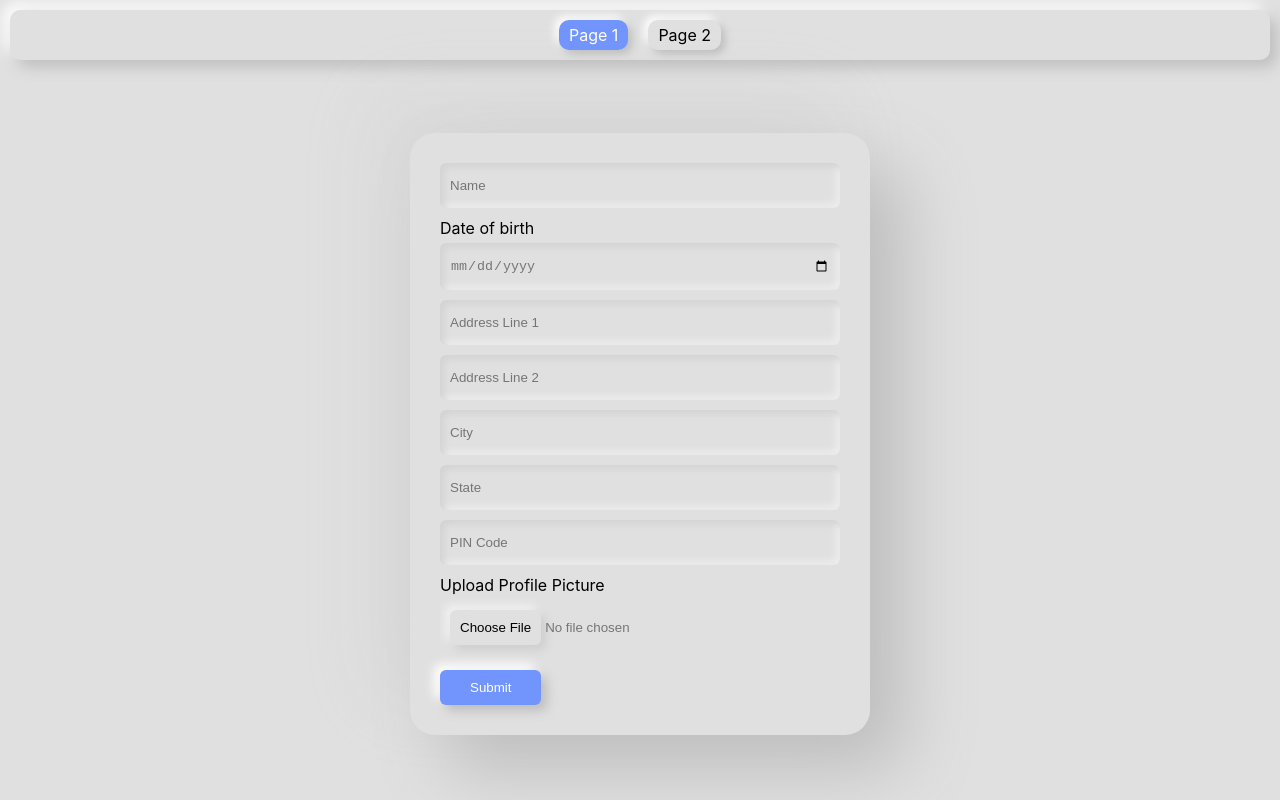
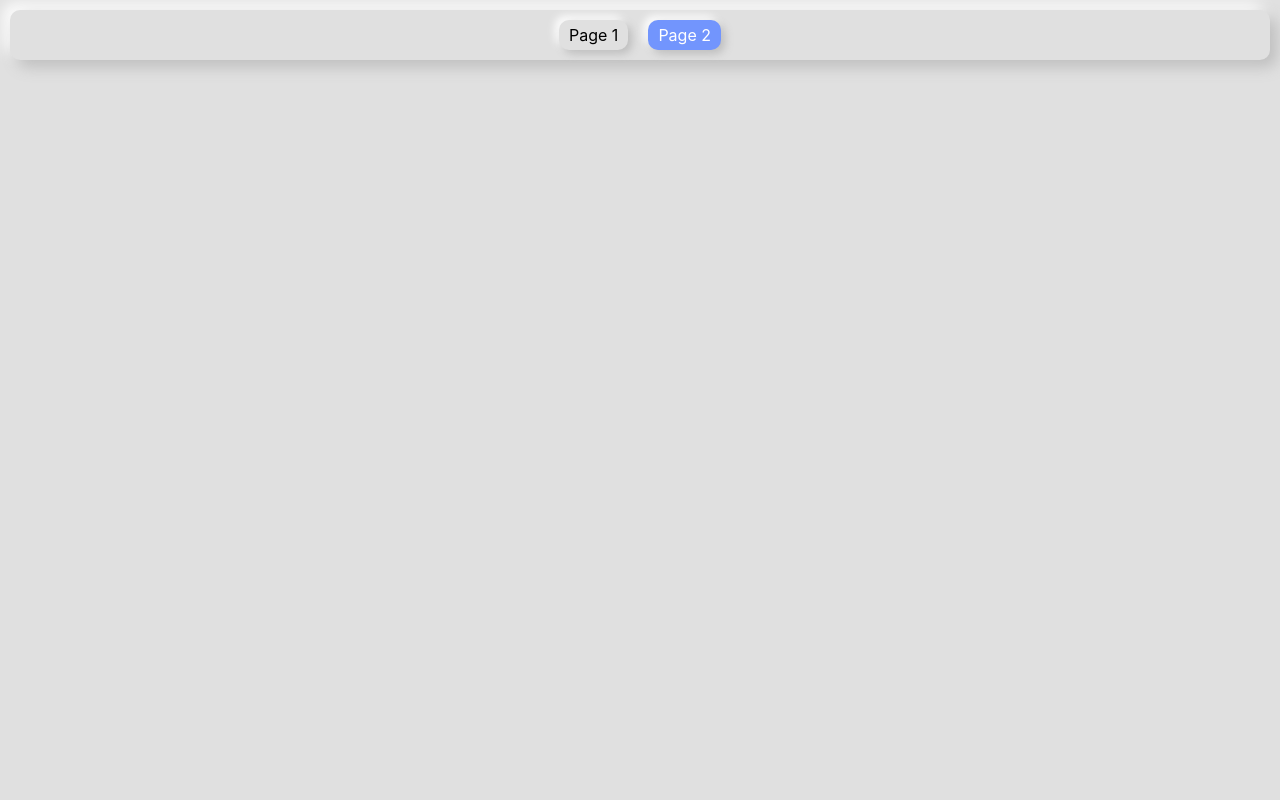
Before and after one commit to rjn991/Neumorphic-Design, a React (Create React App) app in the folder client/: page /view in a window 1280 px wide. Built offline with nearby package versions, Linux system fonts and the light colour scheme.

Commit message:
Added react-router and fixed form

```diff
--- a/client/package.json
+++ b/client/package.json
@@ -8,6 +8,7 @@
     "@testing-library/user-event": "^13.5.0",
     "react": "^18.3.1",
     "react-dom": "^18.3.1",
+    "react-router-dom": "^6.24.1",
     "react-scripts": "5.0.1",
     "rsuite": "^5.65.1",
     "web-vitals": "^2.1.4"
--- /dev/null
+++ b/client/src/Display.js
@@ -0,0 +1,15 @@
+import Navbar from "./Navbar/Navbar";
+
+import { useState, Component } from "react";
+import classes from './Display.module.css'
+class Display extends Component {
+  render() {
+    return (
+      <div className={classes.Display}>
+        <Navbar></Navbar>
+      </div>
+    );
+  }
+}
+
+export default Display;
--- /dev/null
+++ b/client/src/Display.module.css
@@ -0,0 +1,4 @@
+.Display {
+    padding-top: 10px;
+    position: relative
+}
--- a/client/src/Form/Form.js
+++ b/client/src/Form/Form.js
@@ -118,7 +118,7 @@ const Form = (props) => {
           ></input>
           <br></br>
           <input
-            className={classes.inputBox}
+            className={[classes.inputBox,classes.inputNumber].join(" ")}
             type="number"
             placeholder="PIN Code"
             value={pincode}
--- a/client/src/Form/Form.module.css
+++ b/client/src/Form/Form.module.css
@@ -51,6 +51,13 @@
   box-shadow: 6px 6px 11px #bebebe, -6px -6px 11px #ffffff;
   color: white;
 }
+.inputBox[type=number]::-webkit-inner-spin-button,
+.inputBox[type=number]::-webkit-outer-spin-button {
+    -webkit-appearance: none;
+    -moz-appearance: none;
+    appearance: none;
+    margin: 0;
+}
 @media only screen and (max-width: 768px) {
   .formWrapper {
     min-height: 0px;
--- a/client/src/Navbar/Navbar.js
+++ b/client/src/Navbar/Navbar.js
@@ -1,10 +1,26 @@
-import classes from './Navbar.module.css'
+import classes from "./Navbar.module.css";
+import { NavLink } from "react-router-dom";
+
 const Navbar = () => {
-    return (
-        <div className={classes.wrapper}>
-            <p>Page 1</p>
-            <p>Page 2</p>
-        </div>
-    )
-}
-export default Navbar
+  return (
+    <div className={classes.wrapper}>
+      <NavLink
+        className={({ isActive, isPending }) =>
+          isPending ? "pending" : isActive ? classes.active : ""
+        }
+        to="/"
+      >
+        Page 1
+      </NavLink>
+      <NavLink
+        className={({ isActive, isPending }) =>
+          isPending ? "pending" : isActive ? classes.active : ""
+        }
+        to="/view"
+      >
+        Page 2
+      </NavLink>
+    </div>
+  );
+};
+export default Navbar;
--- a/client/src/Navbar/Navbar.module.css
+++ b/client/src/Navbar/Navbar.module.css
@@ -8,14 +8,16 @@
   background: #e0e0e0;
   box-shadow: 7px 7px 15px #bebebe, -7px -7px 15px #ffffff;
 }
-.wrapper p {
+.wrapper a {
+  text-decoration: none;
   padding: 5px 10px;
   margin: 0px 10px;
   border-radius: 10px;
   background: #e0e0e0;
+  color: black;
   box-shadow: 4px 4px 8px #bebebe, -4px -4px 8px #ffffff;
 }
-.wrapper p:nth-child(1) {
+.wrapper a.active {
   border-radius: 10px;
   color: white;
   border-radius: 10px;
@@ -24,7 +26,7 @@
   box-shadow: 4px 4px 8px #bebebe, -4px -4px 8px #ffffff;
 }
 @media only screen and (max-width: 768px) {
-  .wrapper p {
+  .wrapper a {
     padding: 8px 15px;
   }
 }
--- a/client/src/index.js
+++ b/client/src/index.js
@@ -1,13 +1,29 @@
-import React from 'react';
-import ReactDOM from 'react-dom/client';
-import './index.css';
-import App from './App';
-import reportWebVitals from './reportWebVitals';
+import React from "react";
+import ReactDOM from "react-dom/client";
+import "./index.css";
+import App from "./App";
+import Display from "./Display";
+import reportWebVitals from "./reportWebVitals";
+import { createBrowserRouter, RouterProvider } from "react-router-dom";
+const root = ReactDOM.createRoot(document.getElementById("root"));
 
-const root = ReactDOM.createRoot(document.getElementById('root'));
+
+
+const router = createBrowserRouter([
+  {
+    path: "/",
+    element: <App></App>,
+  },
+  {
+    path: "/view",
+    element: <Display></Display>,
+  },
+]);
+
+
 root.render(
   <React.StrictMode>
-    <App />
+    <RouterProvider router={router} />
   </React.StrictMode>
 );
 
```
Also changed, not shown: 1 other file (tests, documents, lock files or other folders).
